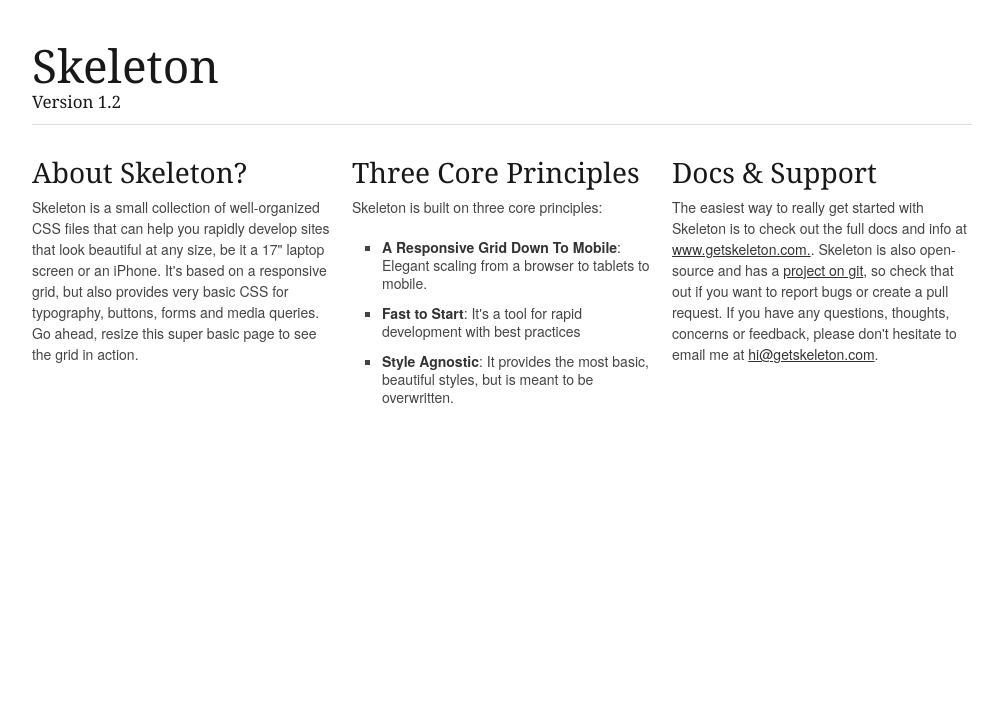
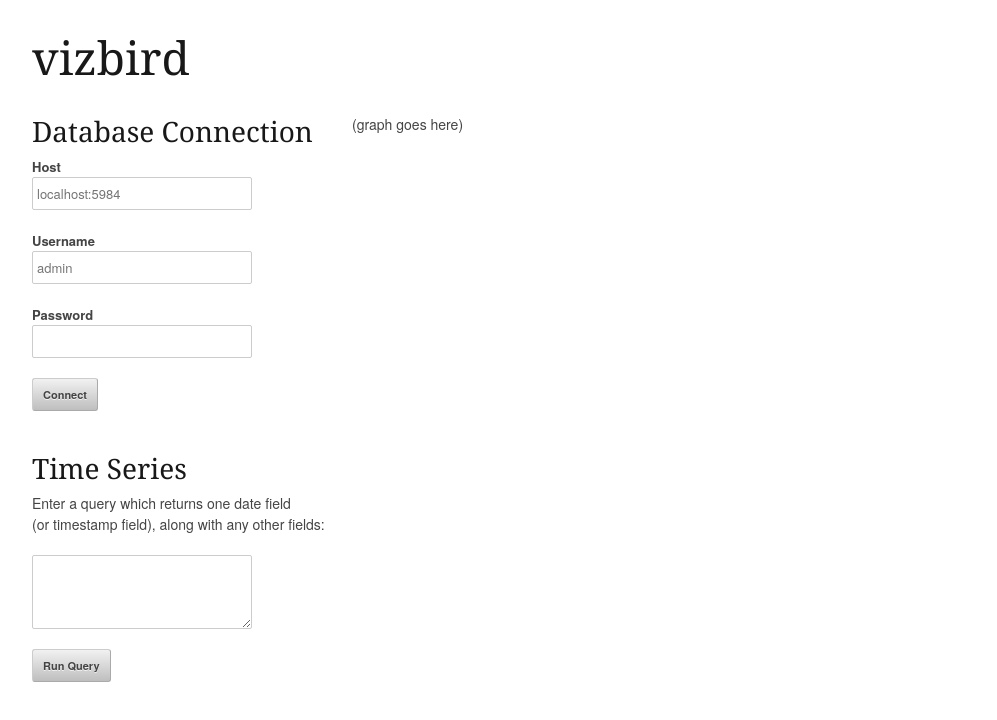
Before and after one commit to rtfeldman/vizbird, a plain HTML site: page resources/public/index.html in a window 1280 px wide. Shown: the whole page, without its empty margins (138-1135 px from the left). Drawn offline with Linux system fonts and the light colour scheme.

Commit message:
Replace default Skeleton page with a basic vizbird page.

```diff
--- a/resources/public/index.html
+++ b/resources/public/index.html
@@ -8,7 +8,7 @@
 	<!-- Basic Page Needs
   ================================================== -->
 	<meta charset="utf-8">
-	<title>Your Page Title Here :)</title>
+	<title>vizbird</title>
 	<meta name="description" content="">
 	<meta name="author" content="">
 
@@ -45,28 +45,40 @@
 
 	<div class="container">
 		<div class="sixteen columns">
-			<h1 class="remove-bottom" style="margin-top: 40px">Skeleton</h1>
-			<h5>Version 1.2</h5>
-			<hr />
+			<h1>vizbird</h1>
 		</div>
-		<div class="one-third column">
-			<h3>About Skeleton?</h3>
-			<p>Skeleton is a small collection of well-organized CSS files that can help you rapidly develop sites that look beautiful at any size, be it a 17" laptop screen or an iPhone. It's based on a responsive grid, but also provides very basic CSS for typography, buttons, forms and media queries. Go ahead, resize this super basic page to see the grid in action.</p>
-		</div>
-		<div class="one-third column">
-			<h3>Three Core Principles</h3>
-			<p>Skeleton is built on three core principles:</p>
-			<ul class="square">
-				<li><strong>A Responsive Grid Down To Mobile</strong>: Elegant scaling from a browser to tablets to mobile.</li>
-				<li><strong>Fast to Start</strong>: It's a tool for rapid development with best practices</li>
-				<li><strong>Style Agnostic</strong>: It provides the most basic, beautiful styles, but is meant to be overwritten.</li>
-			</ul>
-		</div>
-		<div class="one-third column">
-			<h3>Docs &amp; Support</h3>
-			<p>The easiest way to really get started with Skeleton is to check out the full docs and info at <a href="http://www.getskeleton.com">www.getskeleton.com.</a>. Skeleton is also open-source and has a <a href="https://github.com/dhgamache/skeleton">project on git</a>, so check that out if you want to report bugs or create a pull request. If you have any questions, thoughts, concerns or feedback, please don't hesitate to email me at <a href="mailto:hi@getskeleton.com">hi@getskeleton.com</a>.</p>
-		</div>
+    <div class="one-third column">
+      <form id="db-connection">
+        <h3>Database Connection</h3>
 
+        <label for="db-host">Host</label>
+        <input type="text" id="db-host" name="host" placeholder="localhost:5984"/>
+
+        <label for="db-username">Username</label>
+        <input type="text" id="db-username" name="username" placeholder="admin"/>
+
+        <label for="db-password">Password</label>
+        <input type="password" id="db-passowrd" name="password"/>
+
+        <button type="submit">Connect</button>
+      </form>
+
+      <form id="time-series">
+        <h3>Time Series</h3>
+
+        <p>Enter a query which returns <b>one date field</b>
+        <br/>(or timestamp field), along with any other fields:</p>
+        <textarea id="query">
+        </textarea>
+
+        <button type="submit">Run Query</button>
+      </div>
+      <div class="two-thirds column">
+        <div class="results">
+          (graph goes here)
+        </div>
+      </div>
+    </div>
 	</div><!-- container -->
 
 
--- a/resources/public/stylesheets/layout.css
+++ b/resources/public/stylesheets/layout.css
@@ -16,6 +16,10 @@
 
 /* #Site Styles
 ================================================== */
+
+h1 {
+  margin: 32px 0;
+}
 
 /* #Page Styles
 ================================================== */
```
